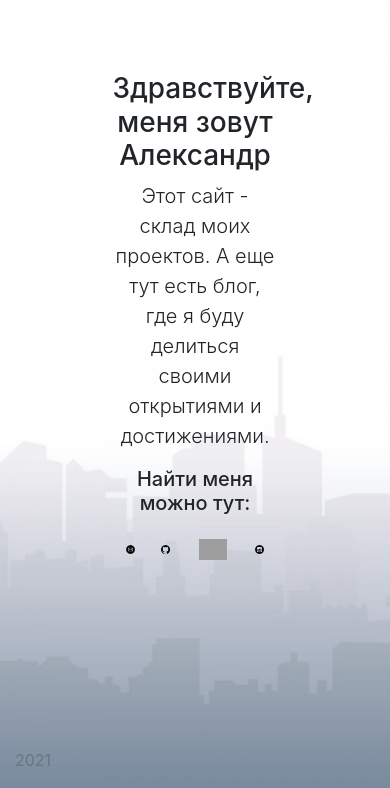
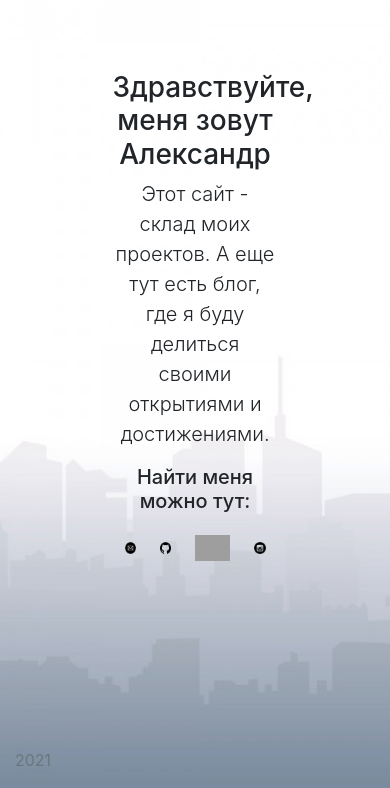
Before and after one commit to on15floor/lab15_flask, a Flask app: page / in a window 390 px wide. Shown: the part 56-844 px from the top of the page. Run offline with Flask 2, Linux system fonts and the light colour scheme; the visitor is signed in with stand-in values (Sample User, id 1); data comes from the database, SQL or seed files in the repository; data that the repository does not hold is empty; parts of the project's set-up code (start-up, migrations or seed data) failed here and were passed over; grey boxes are pictures that could not be loaded.

Commit message:
Responsive social images on index.html

```diff
--- a/templates/index.html
+++ b/templates/index.html
@@ -17,14 +17,15 @@
                     <div class="col-auto">
                         <table class="table table-responsive">
                             <tr>
-                                <td><a href="mailto:on15floor@gmail.com">
-                                    <img src="/static/social_mail.png" width=80% height=auto></a></td>
+                                <td>
+                                    <a href="mailto:on15floor@gmail.com">
+                                    <img src="/static/social_mail.png" class="img-fluid"></a></td>
                                 <td><a href="http://github.com/on15floor/" target="_blank">
-                                    <img src="/static/social_github.png" width=80% height=auto></a></td>
+                                    <img src="/static/social_github.png" class="img-fluid"></a></td>
                                 <td><a href="https://t.me/on15floor" target="_blank">
-                                    <img src="/static/social_telegram.png" width=80% height=auto></a></td>
+                                    <img src="/static/social_telegram.png" class="img-fluid"></a></td>
                                 <td><a href="https://www.instagram.com/on15floor/" target="_blank">
-                                    <img src="/static/social_instagram.png" width=80% height=auto></a></td>
+                                    <img src="/static/social_instagram.png" class="img-fluid"></a></td>
                             </tr>
                         </table>
                     </div>
```
